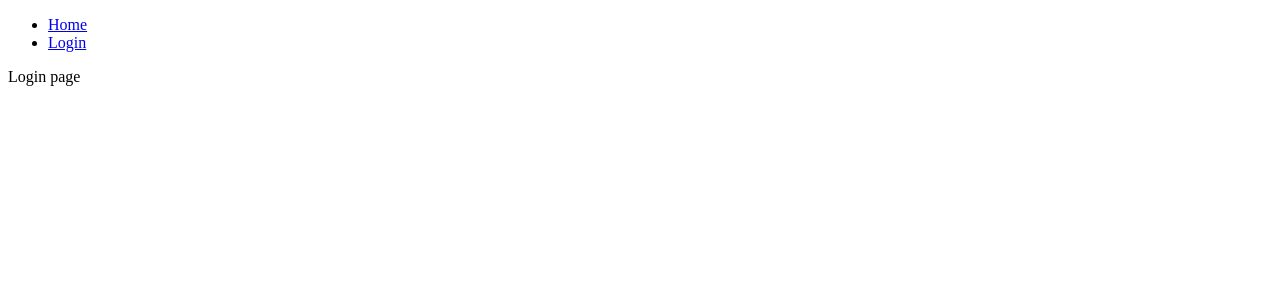
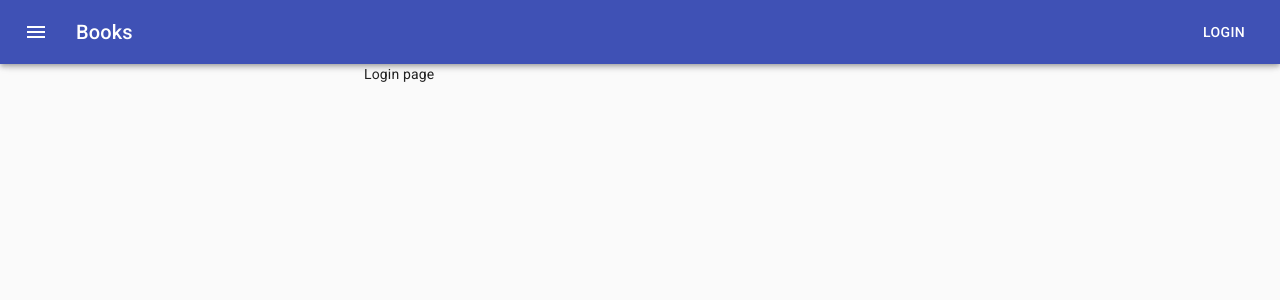
Before and after one commit to nimsajj/books-client, a React (Create React App) app: page /login in a window 1280 px wide. Shown: the top 300 px of the page. Built offline with nearby package versions, Linux system fonts and the light colour scheme.

Commit message:
integrate Appbar and container from material ui

```diff
--- a/src/components/App.js
+++ b/src/components/App.js
@@ -1,15 +1,17 @@
 import React from "react";
 import { BrowserRouter as Router, Switch, Route } from "react-router-dom";
+import { Container, CssBaseline } from "@material-ui/core";
+
 import Navbar from "./Navbar";
 
 const Home = () => <div>Home page</div>;
 const Login = () => <div>Login page</div>;
 
-function App() {
-  return (
-    <div>
+const App = () => (
   <Router>
+    <CssBaseline />
     <Navbar />
+    <Container maxWidth="sm">
       <Switch>
         <Route exact path="/">
           <Home />
@@ -18,9 +20,8 @@ function App() {
           <Login />
         </Route>
       </Switch>
+    </Container>
   </Router>
-    </div>
 );
-}
 
 export default App;
--- a/src/components/Navbar.js
+++ b/src/components/Navbar.js
@@ -1,17 +1,63 @@
 import React from "react";
 import { Link } from "react-router-dom";
+import {
+  AppBar,
+  Toolbar,
+  IconButton,
+  Typography,
+  Button,
+} from "@material-ui/core";
+import { makeStyles } from "@material-ui/core/styles";
+import { Menu as MenuIcon } from "@material-ui/icons";
 
-const Navbar = () => (
-  <nav>
-    <ul>
-      <li>
-        <Link to="/">Home</Link>
-      </li>
-      <li>
-        <Link to="/login">Login</Link>
-      </li>
-    </ul>
-  </nav>
-);
+const useStyles = makeStyles((theme) => ({
+  root: {
+    flexGrow: 1,
+  },
+  menuButton: {
+    marginRight: theme.spacing(2),
+  },
+  title: {
+    flexGrow: 1,
+  },
+  link: {
+    color: theme.palette.common.white,
+    textDecoration: "none",
+  },
+  offset: theme.mixins.toolbar,
+}));
+
+const Navbar = () => {
+  const classes = useStyles();
+
+  return (
+    <>
+      <AppBar position="fixed">
+        <Toolbar>
+          <IconButton
+            edge="start"
+            className={classes.menuButton}
+            color="inherit"
+            aria-label="menu"
+          >
+            <MenuIcon />
+          </IconButton>
+          <Typography variant="h6" className={classes.title}>
+            <Link to="/" className={classes.link}>
+              Books
+            </Link>
+          </Typography>
+
+          <Button color="inherit">
+            <Link to="/login" className={classes.link}>
+              Login
+            </Link>
+          </Button>
+        </Toolbar>
+      </AppBar>
+      <div className={classes.offset} />
+    </>
+  );
+};
 
 export default Navbar;
```
Also changed, not shown: 1 other file (tests, documents, lock files or other folders). Lines whose indentation alone changed are shown as unchanged.
